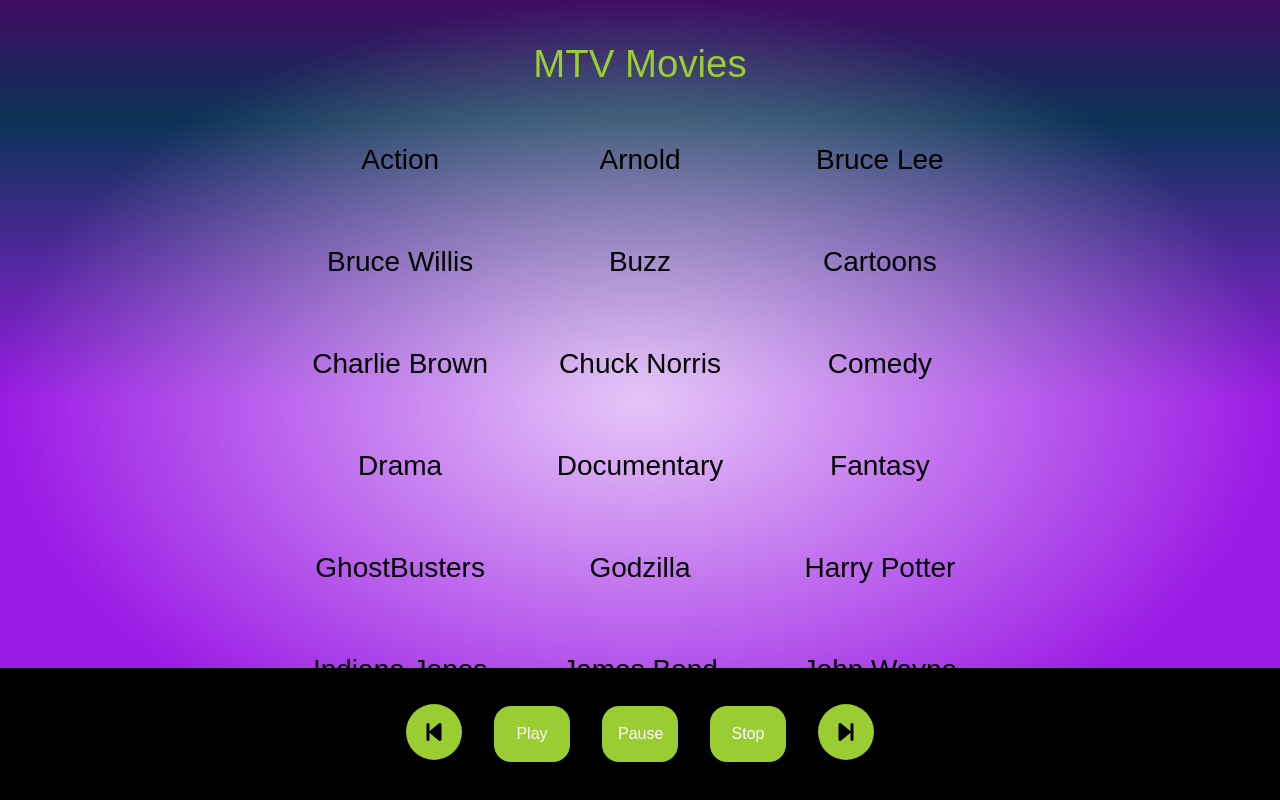
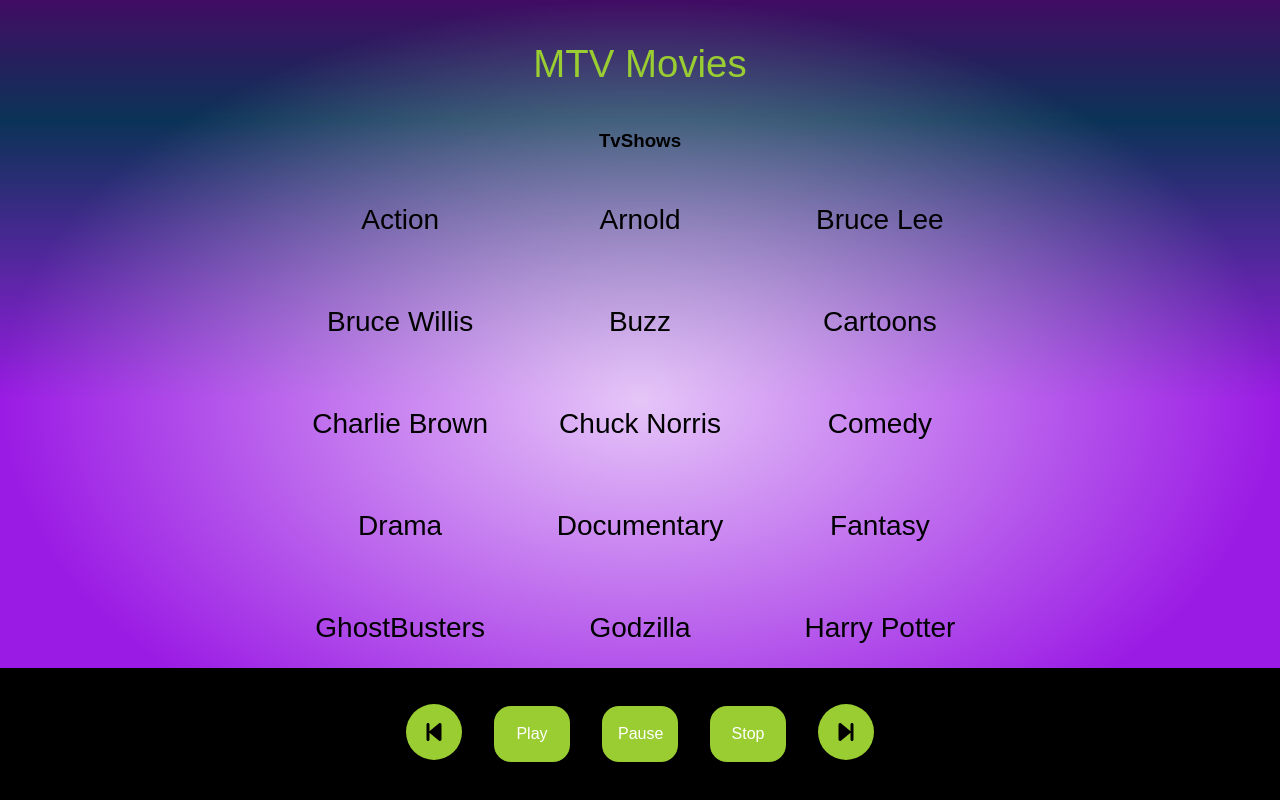
Before and after one commit to cjsmocjsmo/mtv-movies-svelte2.0, a SvelteKit app: page / in a window 1280 px wide. Shown: the top 800 px of the page. Built offline with nearby package versions, Linux system fonts and the light colour scheme.

Commit message:
Update package name in package-lock.json

```diff
--- a/src/routes/+page.svelte
+++ b/src/routes/+page.svelte
@@ -9,45 +9,12 @@
 
 <main>
 	<h1>MTV Movies</h1>
-	<div class="iconDiv">
-		<!-- <div class="movicon">
-			<a href="/TVShows/tvshows"
-				><svg xmlns="http://www.w3.org/2000/svg" viewBox="0 0 640 512">
-					<path
-						d="M64 64V352H576V64H64zM0 0H64 576h64V64 352v64H576 64 0V352 64 0zM128 448H512h32v64H512 128 96V448h32z"
-					/>
-				</svg></a
-			>
-		</div> -->
-		<!-- <div class="movicon">
-			<a href="/admin">
-				<svg
-					xmlns="http://www.w3.org/2000/svg"
-					width="16"
-					height="16"
-					fill="currentColor"
-					class="bi bi-clipboard2-pulse"
-					viewBox="0 0 16 16"
-				>
-					<path
-						d="M9.5 0a.5.5 0 0 1 .5.5.5.5 0 0 0 .5.5.5.5 0 0 1 .5.5V2a.5.5 0 0 1-.5.5h-5A.5.5 0 0 1 5 2v-.5a.5.5 0 0 1 .5-.5.5.5 0 0 0 .5-.5.5.5 0 0 1 .5-.5h3Z"
-					/>
-					<path
-						d="M3 2.5a.5.5 0 0 1 .5-.5H4a.5.5 0 0 0 0-1h-.5A1.5 1.5 0 0 0 2 2.5v12A1.5 1.5 0 0 0 3.5 16h9a1.5 1.5 0 0 0 1.5-1.5v-12A1.5 1.5 0 0 0 12.5 1H12a.5.5 0 0 0 0 1h.5a.5.5 0 0 1 .5.5v12a.5.5 0 0 1-.5.5h-9a.5.5 0 0 1-.5-.5v-12Z"
-					/>
-					<path
-						d="M9.979 5.356a.5.5 0 0 0-.968.04L7.92 10.49l-.94-3.135a.5.5 0 0 0-.926-.08L4.69 10H4.5a.5.5 0 0 0 0 1H5a.5.5 0 0 0 .447-.276l.936-1.873 1.138 3.793a.5.5 0 0 0 .968-.04L9.58 7.51l.94 3.135A.5.5 0 0 0 11 11h.5a.5.5 0 0 0 0-1h-.128L9.979 5.356Z"
-					/>
-				</svg>
-			</a>
-		</div> -->
-	</div>
+	<a href="http://10.0.4.54:8091/"><h3>TvShows</h3></a>
 	<div>
-		<!--  -->
 		<MainMovList />
 	</div>
-	<!--  -->
 </main>
+
 <style>
 	main {
 		display: flex;
@@ -56,45 +23,7 @@
 		align-items: center;
 		flex: 0.6;
 	}
-	.iconDiv {
-		display: flex;
-		flex-direction: row;
-		justify-content: center;
-		align-items: center;
-		margin-left: 1em;
-	}
 	h1 {
 		color: yellowgreen;
 	}
 </style>
-<!-- <style>
-	main {
-		display: flex;
-		flex-direction: column;
-		justify-content: center;
-		align-items: center;
-		flex: 0.6;
-	}
-	svg {
-		display: block;
-		width: 3em;
-		height: 4em;
-		fill: brown;
-	}
-	.movicon {
-		display: flex;
-		justify-content: center;
-		align-items: center;
-		margin-right: 1em;
-	}
-	.iconDiv {
-		display: flex;
-		flex-direction: row;
-		justify-content: center;
-		align-items: center;
-		margin-left: 1em;
-	}
-	h1 {
-		color: yellowgreen;
-	}
-</style> -->
```
Also changed, not shown: 1 other file (tests, documents, lock files or other folders).
